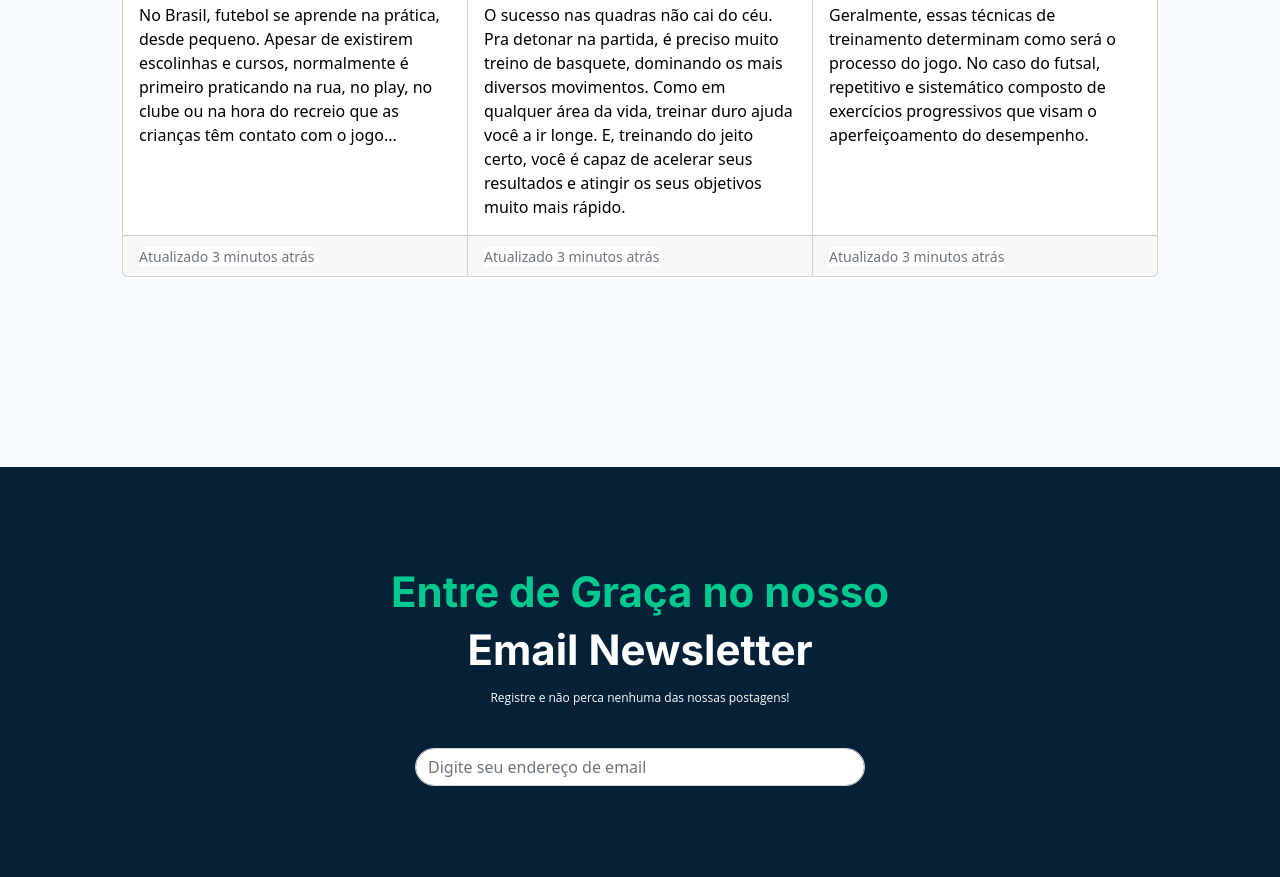
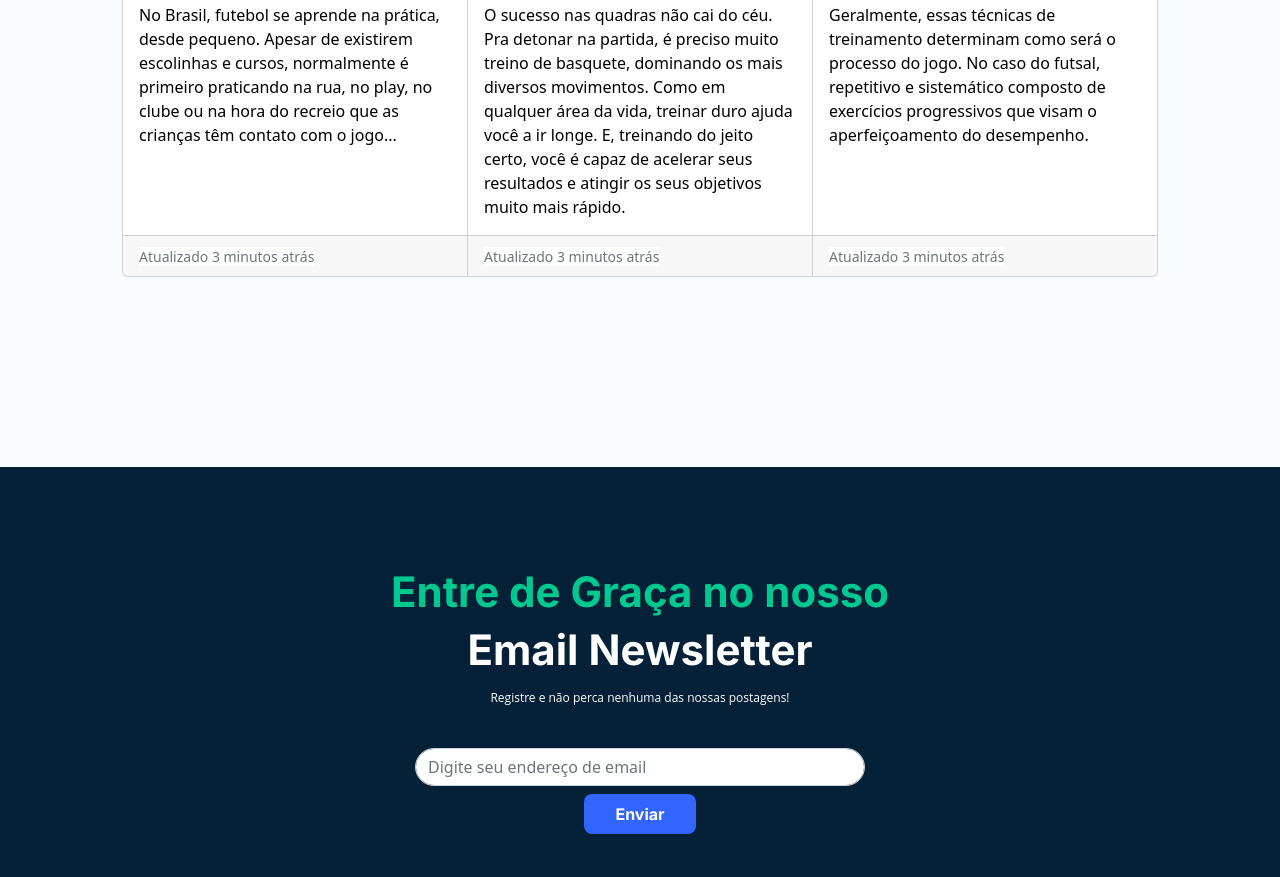
Before and after one commit to marcosduarte-dev/mundoEsporte, a plain HTML site: page artigos.html in a window 1280 px wide. Shown: the part 1880-2757 px from the top of the page. Drawn offline with Linux system fonts and the light colour scheme.

Commit message:
Detalhes

```diff
--- a/artigos.html
+++ b/artigos.html
@@ -177,9 +177,10 @@
           <h2>Email Newsletter</h2>
           <span>Registre e não perca nenhuma das nossas postagens!</span>
 
-          <div class="cadastrar">
-            <input type="email" class="form-control" id="emailNewslatter" placeholder="Digite seu endereço de email">
-          </div>
+          <div class="cadastrar text-center">
+            <input type="email" class="form-control" id="emailNewslatter" placeholder="Digite seu endereço de email" style="display: inline;">
+            <button type="submit" class="mt-2">Enviar</button>
+        </div>
         </div>
       </footer>
     <script src="js/bootstrap.min.js"></script>
--- a/css/styleArtigos.css
+++ b/css/styleArtigos.css
@@ -160,6 +160,16 @@
     padding: 40px 0;
   }
 
+  footer button{
+    font-family: 'Inter', sans-serif;
+    font-weight: bold;
+    background-color: #3264ff;
+    padding: 8px 5px!important;
+    border-radius: 8px;
+    width: 25%;
+    border: 0;
+  }
+
   footer input {
     border-radius: 100px!important;
   }
--- a/css/styleConteudo.css
+++ b/css/styleConteudo.css
@@ -154,6 +154,16 @@
     padding: 40px 0;
   }
 
+  footer button{
+    font-family: 'Inter', sans-serif;
+    font-weight: bold;
+    background-color: #3264ff;
+    padding: 8px 5px!important;
+    border-radius: 8px;
+    width: 25%;
+    border: 0;
+  }
+
   footer input {
     border-radius: 100px!important;
   }
```
Also changed, not shown: conteudo.html (+4 -3 lines), index.html (+0 -2 lines).
